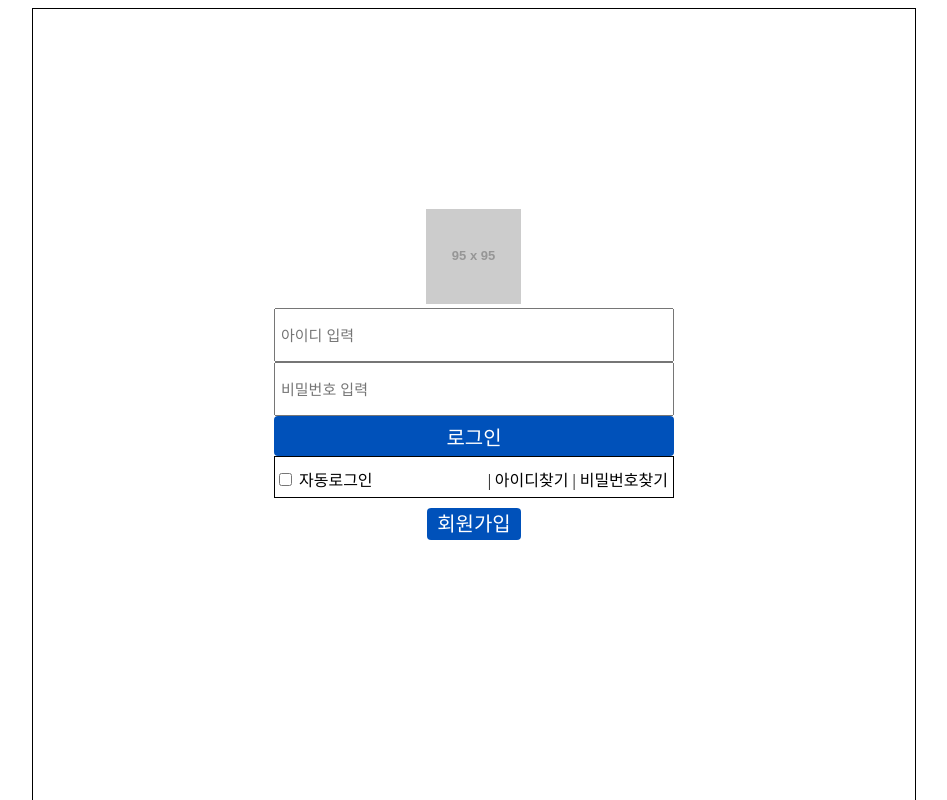
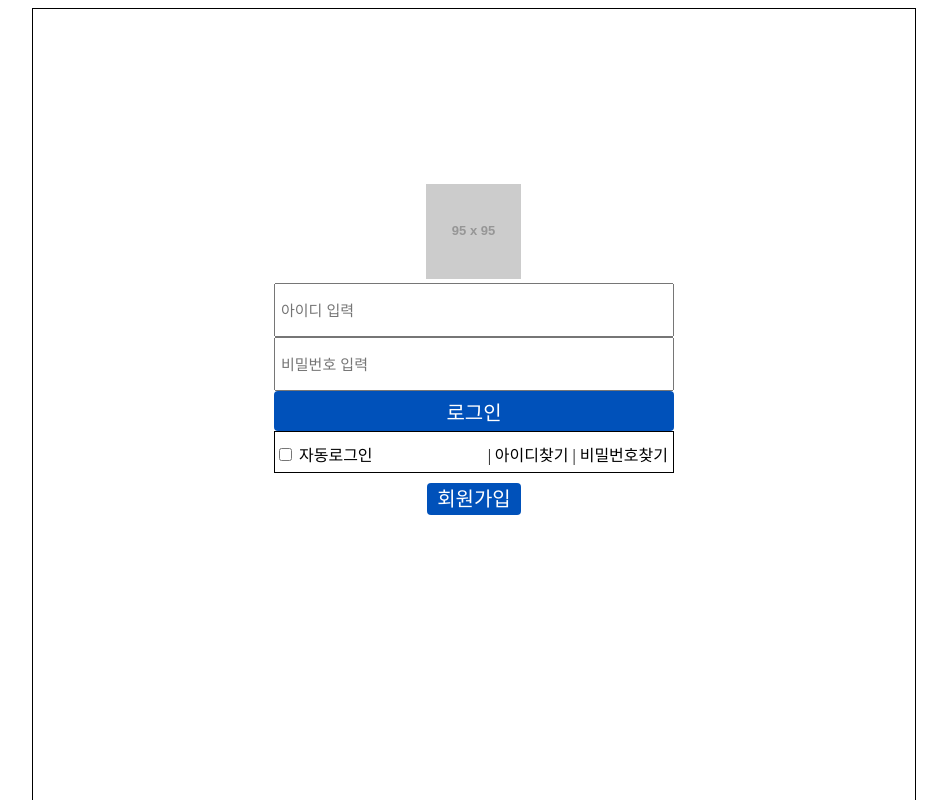
Before and after one commit to sunshine4437/VueStudy, a Vue app: page /Login in a window 1280 px wide. Shown: the top 800 px of the page, without its empty margins (166-1113 px from the left). Built offline with nearby package versions, Linux system fonts and the light colour scheme.

Commit message:
second commit

```diff
--- a/src/views/Login.vue
+++ b/src/views/Login.vue
@@ -29,7 +29,7 @@ export default {
 
 <style scoped>
 .login {
-    height: 1200px;
+    height: 1100px;
     text-align: center;
     border: 1px solid black;
     margin: 0 auto;
```
